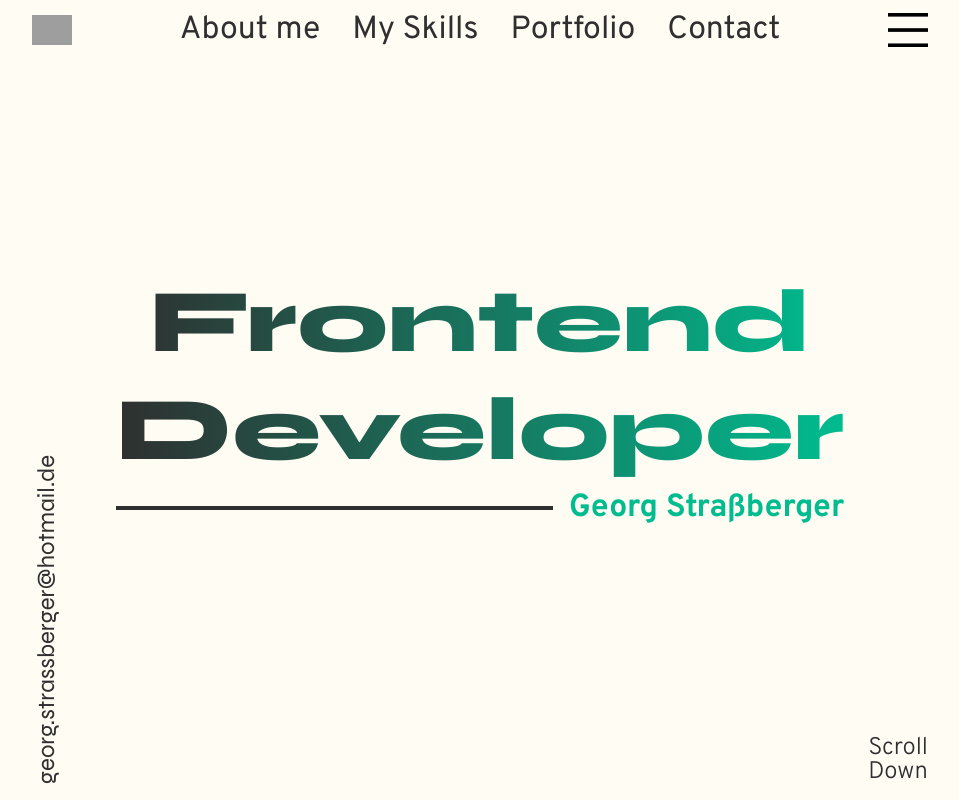
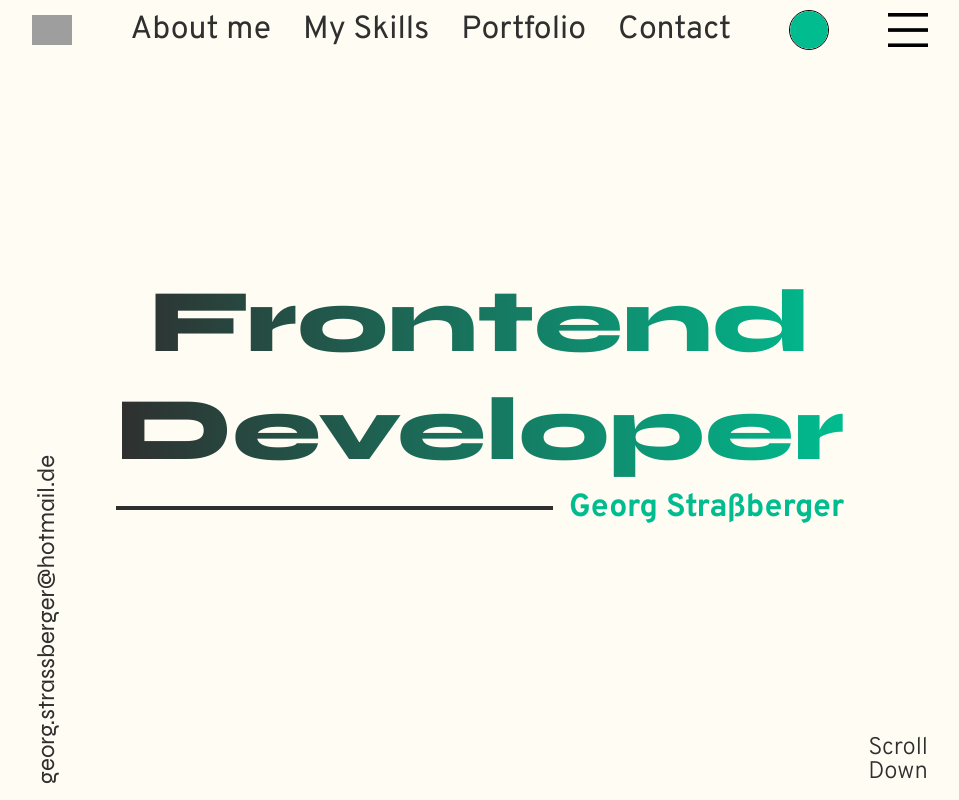
Before and after one commit to GeorgStrassberger/myPortfolio, an Angular app: page / in a window 1280 px wide. Shown: the top 800 px of the page, without its empty margins (160-1119 px from the left). Built offline with nearby package versions, Linux system fonts and the light colour scheme; grey boxes are pictures that could not be loaded.

Commit message:
adding colorPicker

```diff
--- a/src/app/components/header/header.component.html
+++ b/src/app/components/header/header.component.html
@@ -21,13 +21,15 @@
 
 
     <div class="nav-wrapper">
-        <img (click)="navService.forceNavigate('home')" src="../../../assets/images/icons//logo_black.png" alt="myLogo" title="HOME">
+        <img (click)="navService.forceNavigate('home')" src="../../../assets/images/icons//logo_black.png" alt="myLogo"
+            title="HOME">
         <div class="navAnker">
             <a routerLink="/#aboutMe" (click)="navService.forceNavigate('aboutMe')" title="ABOUT ME">About me</a>
             <a routerLink="/#mySkills" (click)="navService.forceNavigate('mySkills')" title="SKILLS">My Skills</a>
             <a routerLink="/#portfolio" (click)="navService.forceNavigate('portfolio')" title="PROTFOLIO">Portfolio</a>
             <a routerLink="/#contact" (click)="navService.forceNavigate('contact')" title="CONTACT">Contact</a>
         </div>
+        <input type="color" name="color" id="color" value="#00BC8F" (change)="getColor()" title="ColorPicker">
         <img id="menu" (click)="toggleMenuBtn()" src={{this.navService.MENU_IMAGES[0]}} alt="menu" title="MENU">
     </div>
 
--- a/src/app/components/header/header.component.scss
+++ b/src/app/components/header/header.component.scss
@@ -161,3 +161,23 @@ section {
     animation-direction: normal !important;
     animation-fill-mode: forwards !important;
 }
+
+input[type=color] {
+    width: 4rem;
+    height: 4rem;
+    border-radius: 50%;
+    overflow: hidden;
+    cursor: crosshair;
+}
+
+input[type=color]::-webkit-color-swatch {
+    border: none;
+    border-radius: 50%;
+    padding: 0;
+}
+
+input[type=color]::-webkit-color-swatch-wrapper {
+    border: none;
+    border-radius: 50%;
+    padding: 0;
+}
--- a/src/app/components/header/header.component.ts
+++ b/src/app/components/header/header.component.ts
@@ -9,6 +9,7 @@ import { NavigationService } from 'src/app/shared/services/navigation.service';
 })
 export class HeaderComponent implements OnInit {
 
+  color = document.getElementById('color')! as HTMLInputElement;
 
   constructor(
     public navService: NavigationService,
@@ -17,6 +18,18 @@ export class HeaderComponent implements OnInit {
 
 
   ngOnInit(): void {
+    // this.getColor();
+    this.resetColor();
+  }
+
+  resetColor() {
+    document.documentElement.style.setProperty("--color-green", "#00BC8F");
+  }
+
+  getColor() {
+    const color = document.getElementById('color')! as HTMLInputElement;
+    console.log('color: ', color.value);
+    document.documentElement.style.setProperty("--color-green", color.value);
   }
 
 
--- a/src/app/components/portfolio/portfolio.service.ts
+++ b/src/app/components/portfolio/portfolio.service.ts
@@ -12,7 +12,7 @@ export class PortfolioService {
             ['Rest-Api', 'JavaScript', 'HTML', 'CSS'],
             'Based on the PokéAPI a simple library that provides and catalogues pokemon information.',
             '/assets/images/projects/pokedex.png',
-            'https://github.com/GeorgStrassberger',
+            'https://github.com/GeorgStrassberger/Pokedex',
             'https://www.georg-strassberger.de/'
         ),
         new Project(
@@ -20,7 +20,7 @@ export class PortfolioService {
             ['Angular', 'Firebase', 'TypeScript', 'HTML', 'CSS'],
             'Is a Carddrinking game, every player has to pick up a card from the stack, and the rulse explain who has to drink.',
             '/assets/images/projects/ringoffire.jpg',
-            'https://github.com/GeorgStrassberger',
+            'https://github.com/GeorgStrassberger/RingOfFire',
             'https://www.georg-strassberger.de/'
         ),
         new Project(
@@ -28,7 +28,7 @@ export class PortfolioService {
             ['JavaScript', 'HTML', 'CSS'],
             'A Kanban board to create Tasks and following the status of the task.',
             '/assets/images/projects/join.png',
-            'https://github.com/GeorgStrassberger',
+            'https://github.com/abaraev95/Join---Project-Management-System',
             'https://www.georg-strassberger.de/'
         ),
         new Project(
@@ -36,7 +36,7 @@ export class PortfolioService {
             ['Angular', 'TypeScript', 'HTML', 'SCSS'],
             'My Homepage build in Angular, to represent me and my projects',
             '/assets/images/projects/myPage.jpg',
-            'https://github.com/GeorgStrassberger',
+            'https://github.com/GeorgStrassberger/myPortfolio',
             'https://www.georg-strassberger.de/'
         ),
         new Project(
@@ -44,7 +44,7 @@ export class PortfolioService {
             ['JavaScript', 'OOP', 'HTML', 'SCSS'],
             'El Pollo Loco is a small 2D Jump & Run Game, to lern the OOP in JavaScript.',
             '/assets/images/projects/sharkie.png',
-            'https://github.com/GeorgStrassberger',
+            'https://github.com/GeorgStrassberger/El-Pollo-Loco',
             'https://www.georg-strassberger.de/'
         ),
         new Project(
@@ -52,7 +52,7 @@ export class PortfolioService {
             ['TypeScript', 'OOP', 'HTML', 'CSS'],
             'You can create Tasks and change the status form Active to Finished, to lern the OOP in TypeScript.',
             '/assets/images/projects/crm.png',
-            'https://github.com/GeorgStrassberger',
+            'https://github.com/GeorgStrassberger/Drag-Drop-Project',
             'https://www.georg-strassberger.de/'
         )
     ];
--- a/src/app/components/portfolio/project/project.component.html
+++ b/src/app/components/portfolio/project/project.component.html
@@ -9,7 +9,7 @@
                 <div class="tech">
                     <ng-container *ngFor="let language of project.languages; let i = index">
                         <span>{{ language }}</span>
-                        <span *ngIf="i !== project.languages.length -1 "> | </span>
+                        <span *ngIf="i !== project.languages.length - 1"> | </span>
                     </ng-container>
                 </div>
                 <div class="discription">
@@ -17,14 +17,14 @@
                 </div>
                 <div class="links">
                     <a href="{{ project.github }}" target="_blank" title="open repositorie">Github</a>
-                    <a href="{{ project.url }}" target="_blank" title="open pokedex">Open</a>
+                    <a href="{{ project.url }}" target="_blank" title="open {{ project.title }}">Open</a>
                 </div>
             </div>
         </div>
         <!-- <img src="../../../../assets/images/projects/pokedex.png" alt="pokedex"> -->
-        <img src="{{ project.imagePath }}" alt="pokedex" />
+        <img src="{{ project.imagePath }}" alt="{{ project.title }}" />
     </div>
     <div class="wrapper-info">
-        <span>{{ index| fillup:2 }}/{{ projects.length | fillup:2 }}</span>
+        <span>{{ index | fillup:2 }}/{{ projects.length | fillup : 2 }}</span>
     </div>
 </section>
--- a/src/app/shared/pipes/fillup.pipe.ts
+++ b/src/app/shared/pipes/fillup.pipe.ts
@@ -1,14 +1,12 @@
 import { Pipe, PipeTransform } from '@angular/core';
 
 @Pipe({
-  name: 'fillup'
+  name: 'fillup',
 })
 export class FillupPipe implements PipeTransform {
-
-  transform(num: any, size: number) {
-    let strNum: string = num.toString();
-    while (strNum.length < size) strNum = "0" + strNum;
-    return strNum;
+  transform(value: any, size: number = 1): string {
+    let valueAsString: string = value.toString();
+    while (valueAsString.length < size) valueAsString = '0' + valueAsString;
+    return valueAsString;
   }
-
 }
--- a/src/app/shared/pipes/shorten.pipe.ts
+++ b/src/app/shared/pipes/shorten.pipe.ts
@@ -4,9 +4,6 @@ import { Pipe, PipeTransform } from "@angular/core";
     name: 'shorten',
 })
 export class ShortenPipe implements PipeTransform {
-    /**
-     * A Pipe to cute off after (limit) characters
-     */
     transform(value: any, limit: number) {
         if (value.length > limit) {
             return value.substr(0, limit) + ' ...';
--- a/src/styles.scss
+++ b/src/styles.scss
@@ -13,6 +13,7 @@
     // Colors
     --color-white: #FFFCF3;
     --color-green: #00BC8F;
+    // --color-green: #bc00b3;
     --color-black: #2f2f2f;
     --color-gray: #333231;
     --color-error: #E71D40;
```
